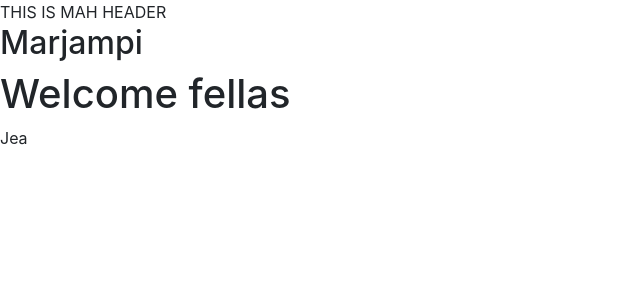
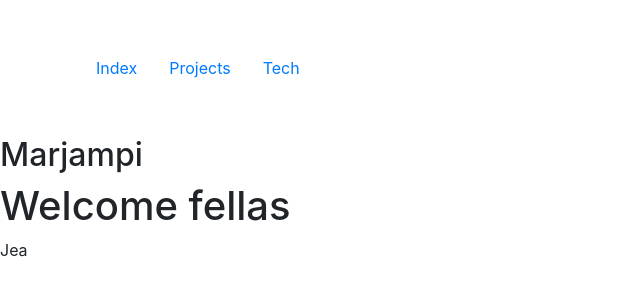
Before and after one commit to mmercurious/marjampi-self, a React (Create React App) app: page / in a window 1280 px wide. Shown: the top 300 px of the page, without its empty margins (0-640 px from the left). Built offline with nearby package versions, Linux system fonts and the light colour scheme.

Commit message:
added packages, minor changes, changed folder name

```diff
--- a/src/frontPage/components/FrontPage.jsx
+++ b/src/frontPage/components/FrontPage.jsx
@@ -1,6 +1,6 @@
 import React from 'react';
 
-import Header from '../../general/components/Header';
+import Header from '../../util/components/Header';
 
 class FrontPage extends React.Component {
   /*
--- a/src/general/components/Header.jsx
+++ /dev/null
@@ -1,13 +0,0 @@
-import React from 'react';
-
-class Header extends React.Component {
-  render() {
-    return (
-      <div>
-        THIS IS MAH HEADER
-      </div>
-    );
-  }
-};
-
-export default Header;
```
Also changed, not shown: package.json (+24 -4 lines), 1 other file (tests, documents, lock files or other folders).
